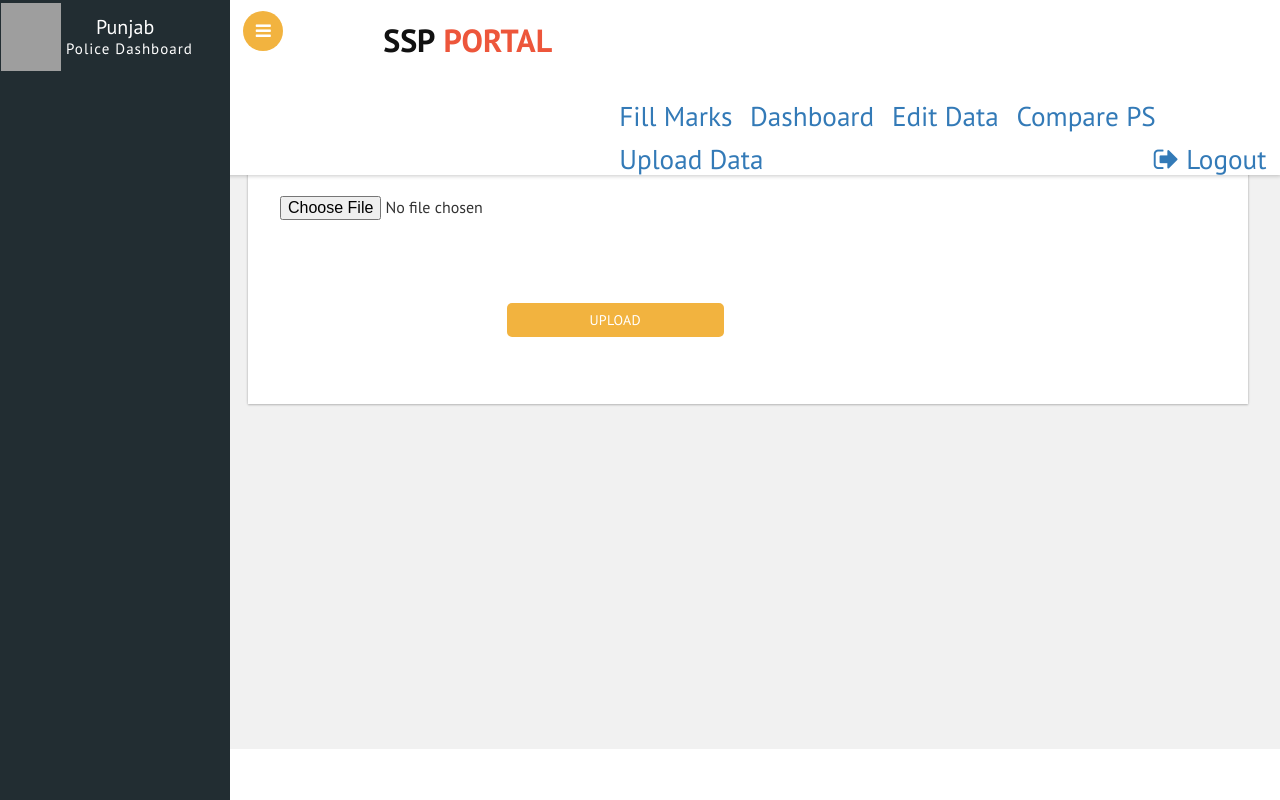
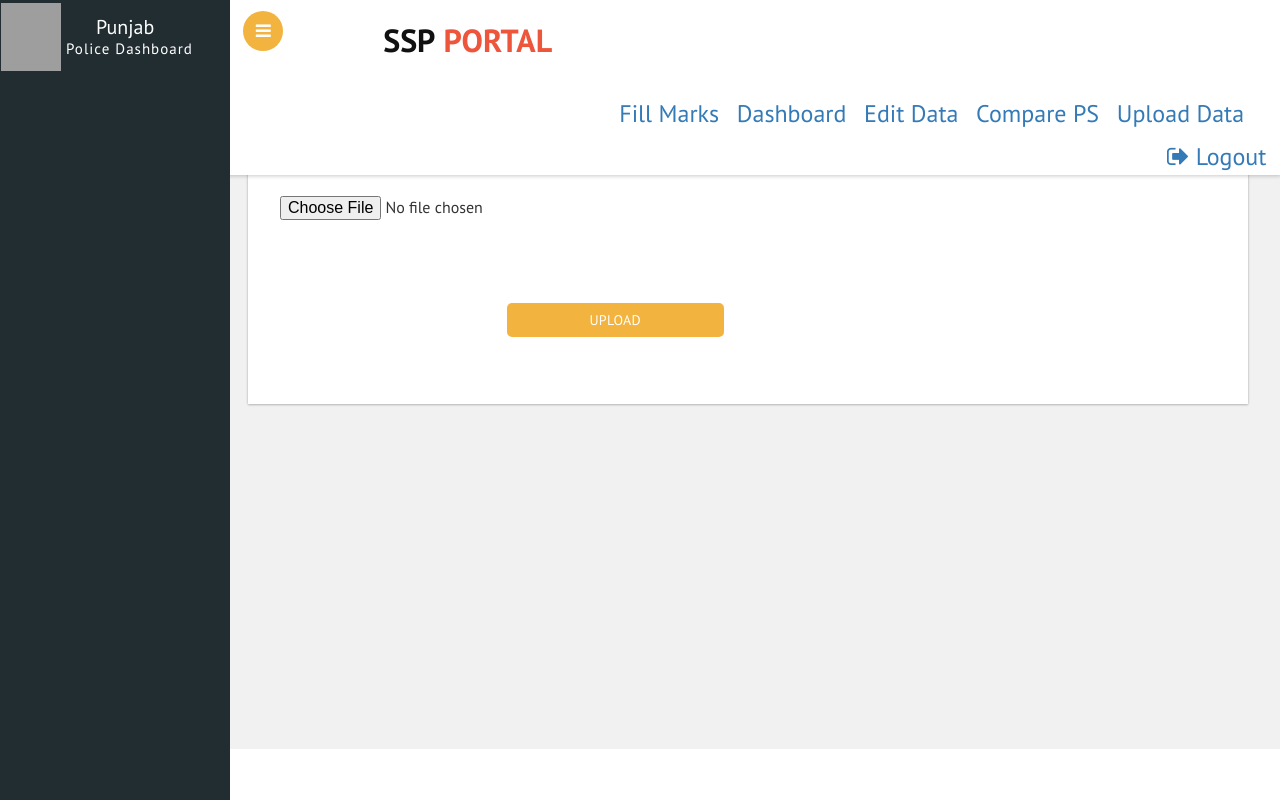
Before and after one commit to DikshaKapoor15/police-workflow-mgmt, a Flask app: template app/templates/uploadingSSP.html in a window 1280 px wide. Run offline with Flask 2, Linux system fonts and the light colour scheme; the template is opened without the code that fills it, so the values that code supplies are empty, except form fields; tables that the repository leaves empty hold one stand-in row (values such as "Sample post"); form fields are guessed from the names that the template uses; some libraries are stand-ins or nearby versions; grey boxes are pictures that could not be loaded.

Commit message:
Update uploadingSSP.html

```diff
--- a/app/templates/uploadingSSP.html
+++ b/app/templates/uploadingSSP.html
@@ -269,34 +269,34 @@ span.dashboard_head
 
 
 								<div class="user-name" style="margin-left: 2.6%;">
-										<a href="{{url_for('marksform')}}" style="font-size: 1.7rem; font-weight: 500;">Fill Marks</a>
+										<a href="{{url_for('marksform')}}" style="font-size: 1.5rem; font-weight: 500;">Fill Marks</a>
 										<!-- <p>Admin Name</p>
 										<span>Administrator</span> -->
 								</div>
 								<div class="user-name" style="margin-left: 2.6%;">
-										<a href="{{url_for('mark')}}" style="font-size: 1.7rem; font-weight: 500;">Dashboard</a>
+										<a href="{{url_for('mark')}}" style="font-size: 1.5rem; font-weight: 500;">Dashboard</a>
 										<!-- <p>Admin Name</p>
 										<span>Administrator</span> -->
 								</div>
 								<div class="user-name" style="margin-left:2.6%;">
-										<a href="{{url_for('tablesSSP')}}" style="font-size: 1.7rem; font-weight: 500;">Edit Data</a>
+										<a href="{{url_for('tablesSSP')}}" style="font-size: 1.5rem; font-weight: 500;">Edit Data</a>
 										<!-- <p>Admin Name</p>
 										<span>Administrator</span> -->
 								</div>
 								<div class="user-name" style="margin-left: 2.6%;">
-										<a href="{{url_for('ssportal')}}" style="font-size: 1.7rem; font-weight: 500;">Compare PS</a>
+										<a href="{{url_for('ssportal')}}" style="font-size: 1.5rem; font-weight: 500;">Compare PS</a>
 										<!-- <p>Admin Name</p>
 										<span>Administrator</span> -->
 								</div>
 						        <div class="user-name" style="margin-left: 2.6%;">
-										<a href="{{url_for('SSPuploading')}}" style="font-size: 1.7rem; font-weight: 500;">Upload Data</a>
+										<a href="{{url_for('SSPuploading')}}" style="font-size: 1.5rem; font-weight: 500;">Upload Data</a>
 										<!-- <p>Admin Name</p>
 										<span>Administrator</span> -->
 								</div>
 								<div class="profile_img" >
 									<!-- <span class="prfil-img"><img src="images/2.jpg" alt=""> </span>  -->
 									<div class="user-name" style="margin-right: 2%;float: right;">
-										<a href="{{url_for('logout')}}" style="font-size: 1.7rem; font-weight: 500;"><i class="fa fa-sign-out"></i> Logout</a>
+										<a href="{{url_for('logout')}}" style="font-size: 1.5rem; font-weight: 500;"><i class="fa fa-sign-out"></i> Logout</a>
 										<!-- <p>Admin Name</p>
 										<span>Administrator</span> -->
 									</div>
```
